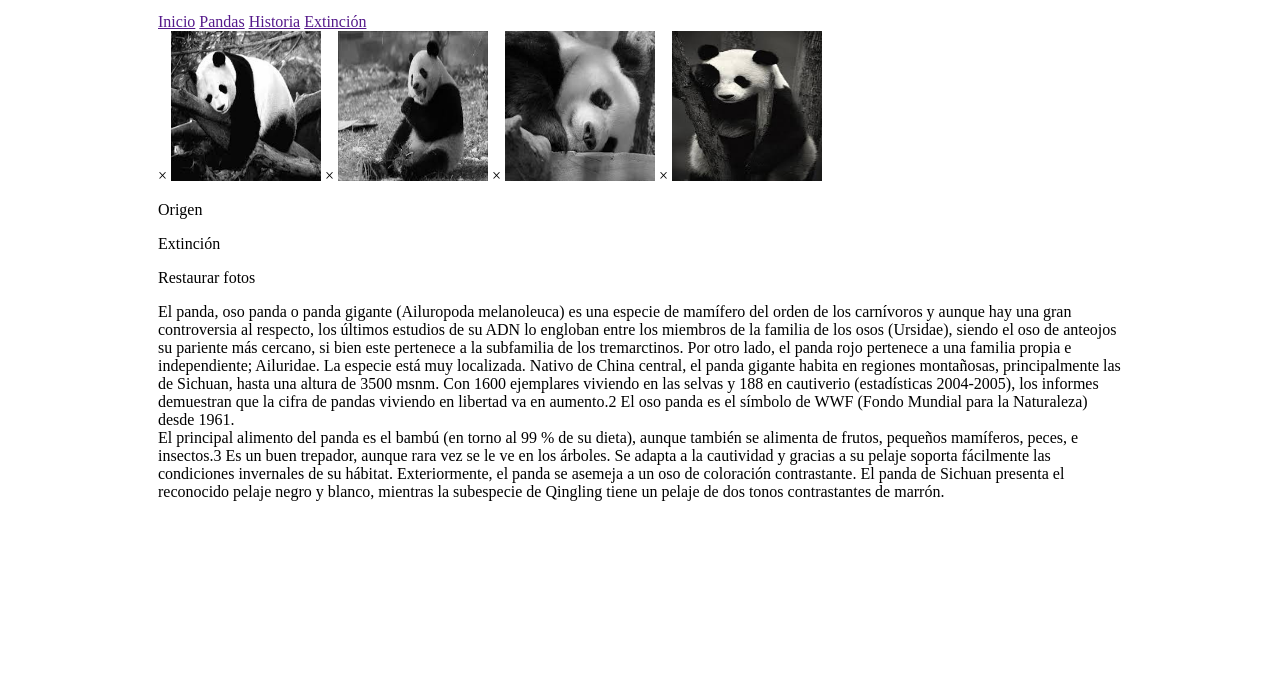
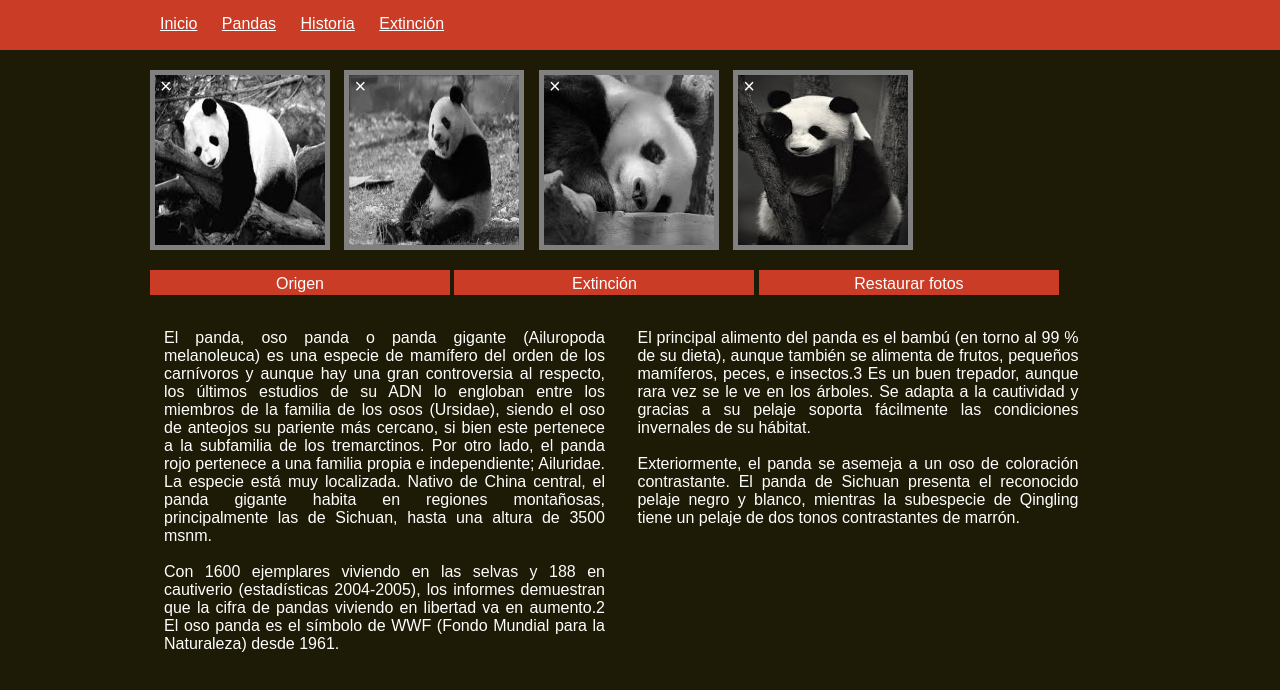
Before and after one commit to naovillaj/PandaPanda, a plain HTML site: page index.html in a window 1280 px wide. Drawn offline with Linux system fonts and the light colour scheme.

Commit message:
css completo

```diff
--- a/assets/css/main.css
+++ b/assets/css/main.css
@@ -1,3 +1,92 @@
-#body {
-	padding: 5px 150px;
+body {
+	margin: 0;
+	font-family: 'Raleway', sans-serif;
+	background-color: #1D1A05;
 }
+
+header{
+	margin-top: 0;
+	margin-left: 0;
+	background-color: #CA3C25;
+	height: 50px;
+}
+
+nav {
+	margin: 0 150px;
+	padding-top: 15px;
+}
+
+a {
+  color: white;
+  margin: 10px;
+  margin-top: 20px;
+
+}
+a:hover {
+  color: #E95853;
+}
+
+#pandaImagen {
+	margin: 0 150px;
+	padding-top: 20px;
+}
+
+.cerrar {
+	position: relative;
+	display: inline-block;
+	margin-right: 10px;
+}
+
+img {
+	border: 5px solid gray;
+
+}
+
+span {
+
+	position: absolute;
+	text-align: left;
+	color: white;
+	z-index: 3;
+	top: 5px;
+	left: 10px;
+	font-size: 20px;
+
+}
+
+span:hover {
+	color: #E95853;
+	cursor: pointer;
+}
+
+#menu {
+	margin: 0 150px;
+}
+
+#menu p {
+	display: inline-block;
+	background-color: #CA3C25;
+	height: 20px;
+	width: 300px;
+	text-align: center;
+	padding-top: 5px;
+	color: white;
+}
+
+#menu p:hover {
+	color: #E95853;
+	cursor: pointer;
+}
+
+#descripcion {
+	margin: 0 150px;
+}
+
+#descripcion p {
+	margin: 0 14px;
+	color: white;
+	display: inline-flex;
+	width: 45%;
+	text-align: justify;
+	white-space: pre-line;
+}
--- a/index.html
+++ b/index.html
@@ -8,39 +8,60 @@
 </head>
 <body id="body">
 	<header>
+		<nav>
 			<a href="" class="inicio">Inicio</a>
 			<a href="" class="inicio">Pandas</a>
 			<a href="" class="inicio">Historia</a>
 			<a href="" class="inicio">Extinción</a>
+		</nav>
 	</header>
+
 	<div id="pandaImagen">
-		<span class="cerrar">&times;</span>
-		<img src="assets/img/panda1.jpg" alt="panda1" width="150" height="150">
 
-		<span class="cerrar">&times;</span>
-		<img src="assets/img/panda2.jpg" alt="panda2" width="150" height="150">
+		<div class="cerrar">
+			<span>&times;</span>
+			<img src="assets/img/panda1.jpg" alt="panda1" width="170" height="170">
+		</div>
 
-		<span class="cerrar">&times;</span>
-		<img src="assets/img/panda3.jpg" alt="panda3" width="150" height="150">
+		<div class="cerrar">
+			<span>&times;</span>
+			<img src="assets/img/panda2.jpg" alt="panda2" width="170" height="170">
+		</div>
 
-		<span class="cerrar">&times;</span>
-		<img src="assets/img/panda4.jpg" alt="panda4" width="150" height="150">
+		<div class="cerrar">
+			<span>&times;</span>
+			<img src="assets/img/panda3.jpg" alt="panda3" width="170" height="170">
+		</div>
+
+		<div class="cerrar">
+			<span>&times;</span>
+			<img src="assets/img/panda4.jpg" alt="panda4" width="170" height="170">
+		</div>
+
 
 	</div>
 
-	<p class="menu">Origen</p>
-	<p class="menu">Extinción</p>
-	<p class="menu">Restaurar fotos</p>
+	<div id="menu">
+		<p id="origen">Origen</p>
+		<p id="extincion">Extinción</p>
+		<p id="restaurar">Restaurar fotos</p>
+	</div>
 
-	<div class="descripcion">
+
+
+	<div id="descripcion">
+
+		<p id="origenPanda">
 			El panda, oso panda o panda gigante (Ailuropoda melanoleuca) es una especie de mamífero del orden de los carnívoros y aunque hay una gran controversia al respecto, los últimos estudios de su ADN lo engloban entre los miembros de la familia de los osos (Ursidae), siendo el oso de anteojos su pariente más cercano, si bien este pertenece a la subfamilia de los tremarctinos. Por otro lado, el panda rojo pertenece a una familia propia e independiente; Ailuridae. La especie está muy localizada. Nativo de China central, el panda gigante habita en regiones montañosas, principalmente las de Sichuan, hasta una altura de 3500 msnm.
 
 			Con 1600 ejemplares viviendo en las selvas y 188 en cautiverio (estadísticas 2004-2005), los informes demuestran que la cifra de pandas viviendo en libertad va en aumento.2 El oso panda es el símbolo de WWF (Fondo Mundial para la Naturaleza) desde 1961.
-	</div>
-	<div class="descripcion">
+		</p>
+		<p id="historiaPanda">
 			El principal alimento del panda es el bambú (en torno al 99 % de su dieta), aunque también se alimenta de frutos, pequeños mamíferos, peces, e insectos.3 Es un buen trepador, aunque rara vez se le ve en los árboles. Se adapta a la cautividad y gracias a su pelaje soporta fácilmente las condiciones invernales de su hábitat.
 
 			Exteriormente, el panda se asemeja a un oso de coloración contrastante. El panda de Sichuan presenta el reconocido pelaje negro y blanco, mientras la subespecie de Qingling tiene un pelaje de dos tonos contrastantes de marrón.
+		</p>
+
 	</div>
 
 	<script src="assets/js/app.js"></script>
```
Lines whose indentation alone changed are shown as unchanged.
